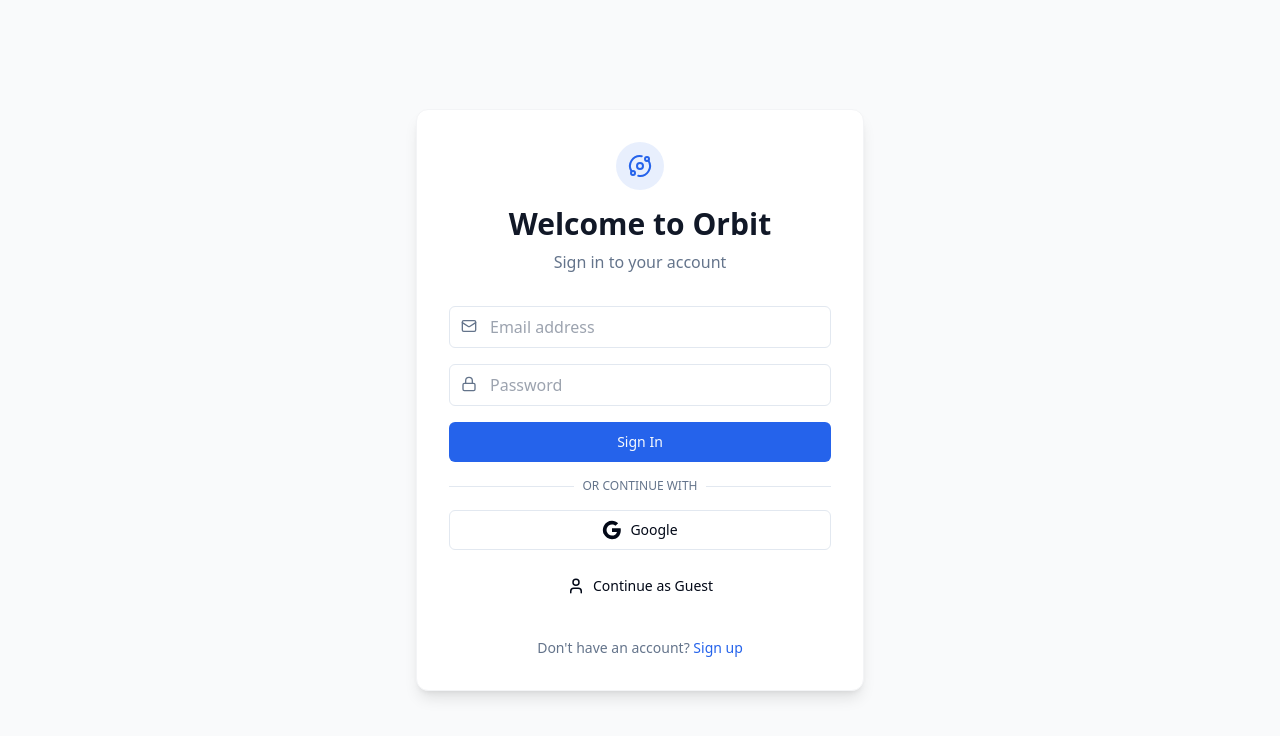
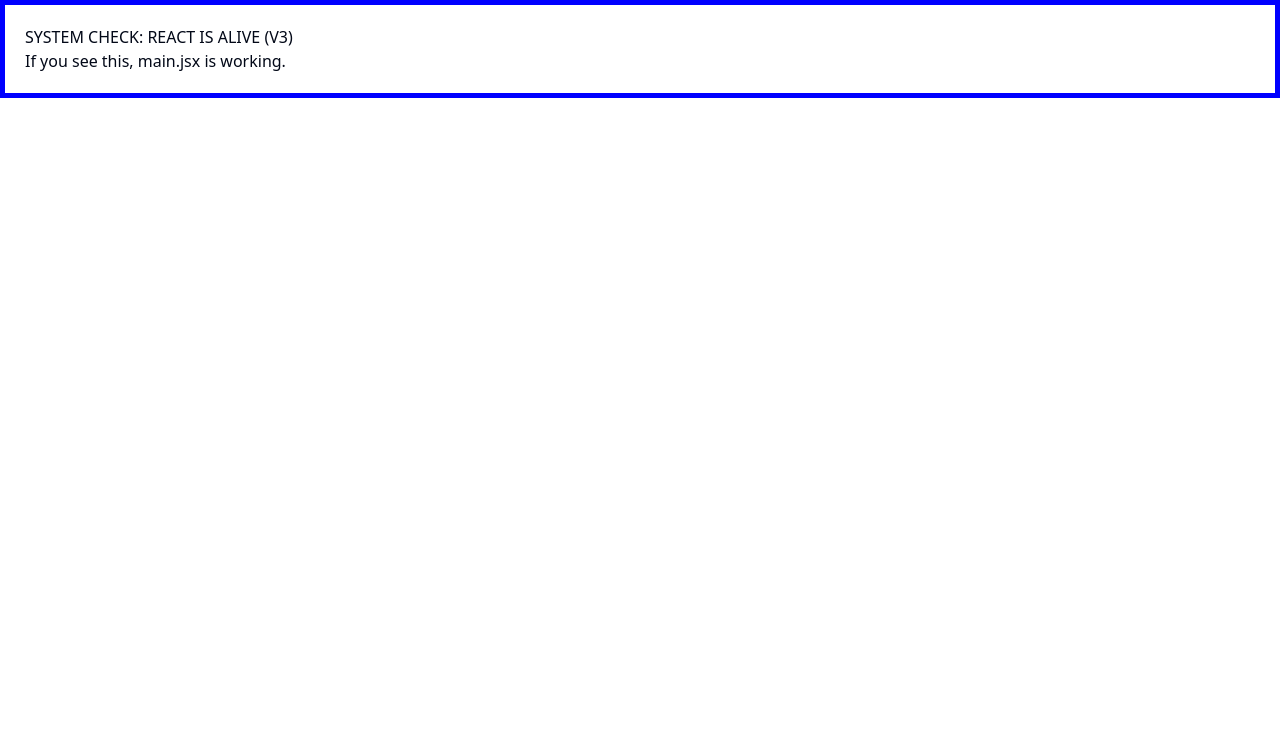
Before and after one commit to naansa-naufalsaputra/orbit-planner, a React (Vite) app: page / in a window 1280 px wide. Before the commit this address led to /login. Shown: the top 736 px of the page. Built offline with nearby package versions, Linux system fonts and the light colour scheme; no server answers.

Commit message:
chore: SANITY CHECK - Render simple H1 to isolate crash

```diff
--- a/src/main.jsx
+++ b/src/main.jsx
@@ -22,10 +22,16 @@
 
 createRoot(document.getElementById('root')).render(
   <StrictMode>
+    <div style={{ padding: 20, border: '5px solid blue' }}>
+      <h1>SYSTEM CHECK: REACT IS ALIVE (V3)</h1>
+      <p>If you see this, main.jsx is working.</p>
+    </div>
+    {/*
     <ErrorBoundary FallbackComponent={ErrorFallback}>
       <App />
       <Analytics />
       <SpeedInsights />
     </ErrorBoundary>
+    */}
   </StrictMode>,
 )
```
